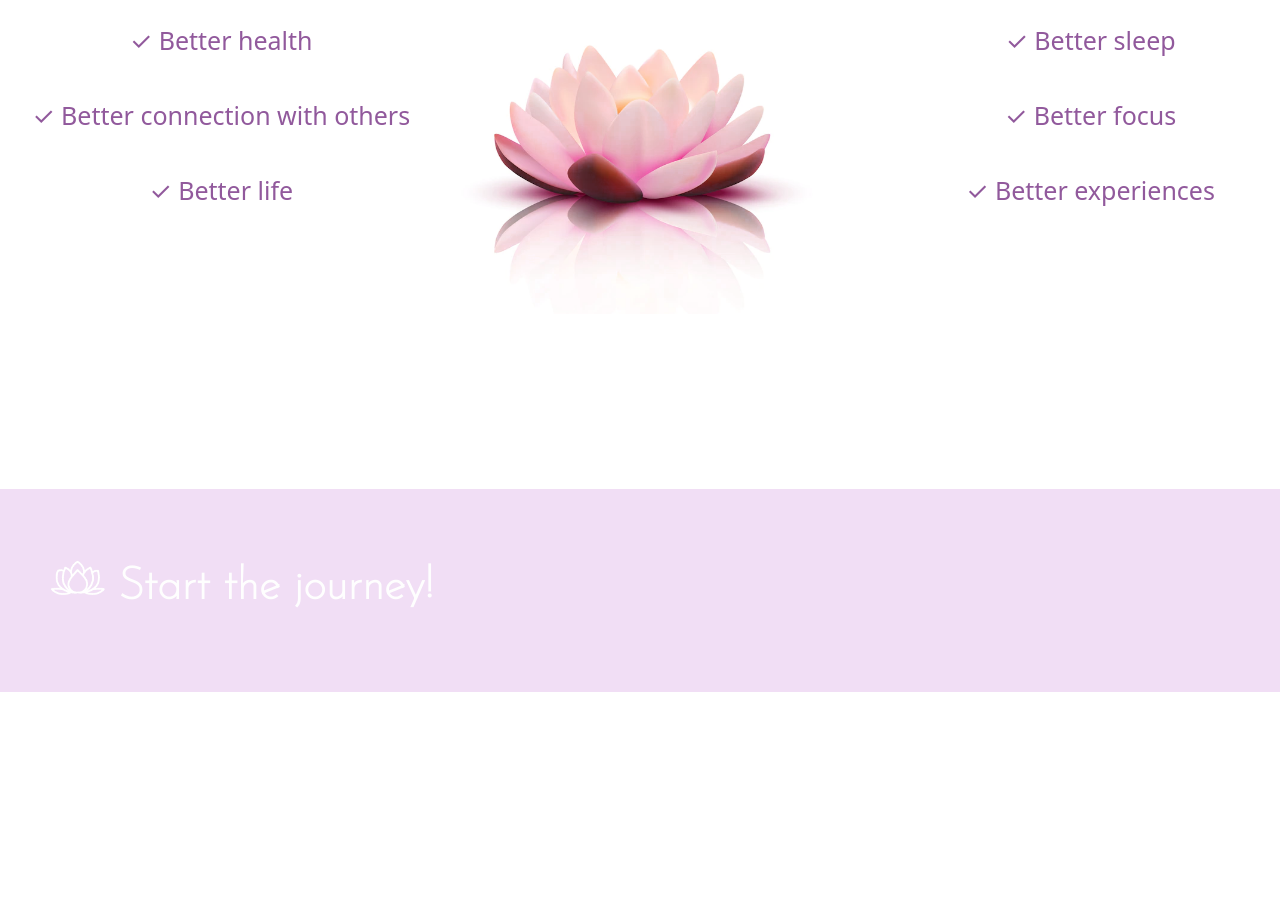
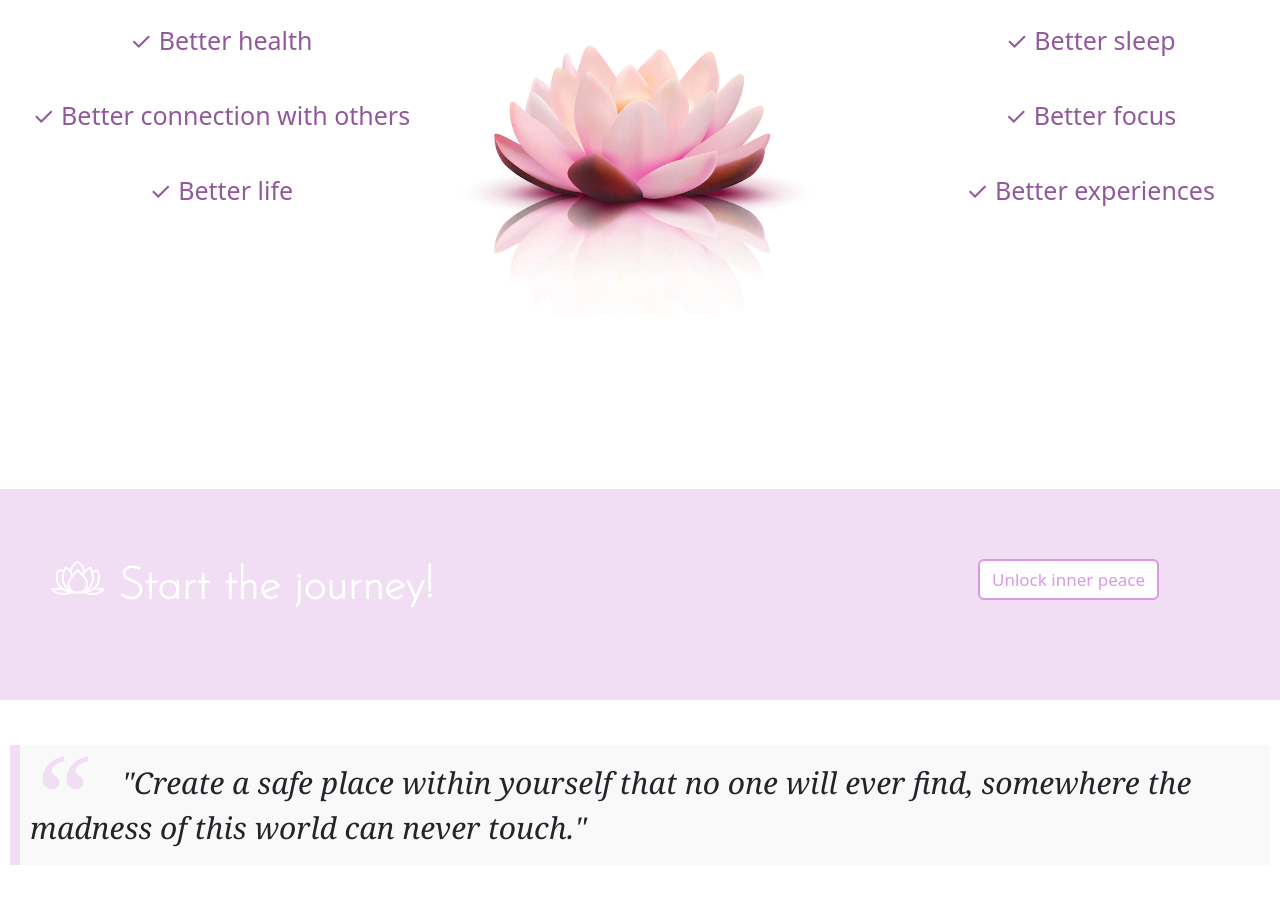
Before and after one commit to idaliaFelsmann/InnerPeace, a plain HTML site: page index.html in a window 1280 px wide. Shown: the part 609-1513 px from the top of the page. Before the commit the page ends 1309 px from the top, so only its background shows below. Drawn offline with nearby package versions, Linux system fonts and the light colour scheme.

Commit message:
quotation added and styling

```diff
--- a/index.html
+++ b/index.html
@@ -102,7 +102,9 @@
 
     </div>
 
-
+<div class="section-two">
+  <div class="row">
+     <div class="col-9">
      <h3>
       <img
         src="images/lotusLogo.png"
@@ -112,5 +114,20 @@
       />
       Start the journey!
      </h3>
+     </div>
+        <div class="col-3">
+     <a href="" class="btn btn-unlock"> Unlock inner peace </a>
+
+
+
+     </div>
+     </div>
+     </div>
+
+
+     <blockquote>
+      "Create a safe place within yourself that no one will ever find, somewhere the madness of this world can never touch."
+     </blockquote>
+
   </body>
 </html>
--- a/style.css
+++ b/style.css
@@ -63,16 +63,28 @@ p {
   margin-top: 20px;
 }
 
-.btn-learn-more {
+.btn-learn-more,
+.btn-unlock {
   color: var(--complementary-color);
   border: 2px solid var(--complementary-color);
   font-size: 17px;
+}
+
+.btn-unlock {
+  display: inline-block;
+  margin-right: 30px;
+  margin-top: 70px;
+  margin-bottom: 70px;
+  background-color: white;
 }
 
 .section-one {
   text-align: center;
   margin-top: 80px;
   margin-bottom: 150px;
+}
+.section-two {
+  background-color: var(--main-color);
 }
 
 ul {
@@ -92,3 +104,23 @@ h3 {
   font-weight: 900;
   padding-left: 50px;
 }
+
+blockquote {
+  background: #f9f9f9;
+  font-family: Georgia, "Times New Roman", Times, serif;
+  font-size: 30px;
+  font-style: italic;
+  font-weight: 100;
+  border-left: 10px solid var(--main-color);
+  margin: 1.5em 10px;
+  padding: 0.5em 10px;
+  quotes: "\201C""\201D""\2018""\2019";
+}
+blockquote:before {
+  color: var(--main-color);
+  content: open-quote;
+  font-size: 4em;
+  line-height: 0.1em;
+  margin-right: 0.25em;
+  vertical-align: -0.4em;
+}
```
